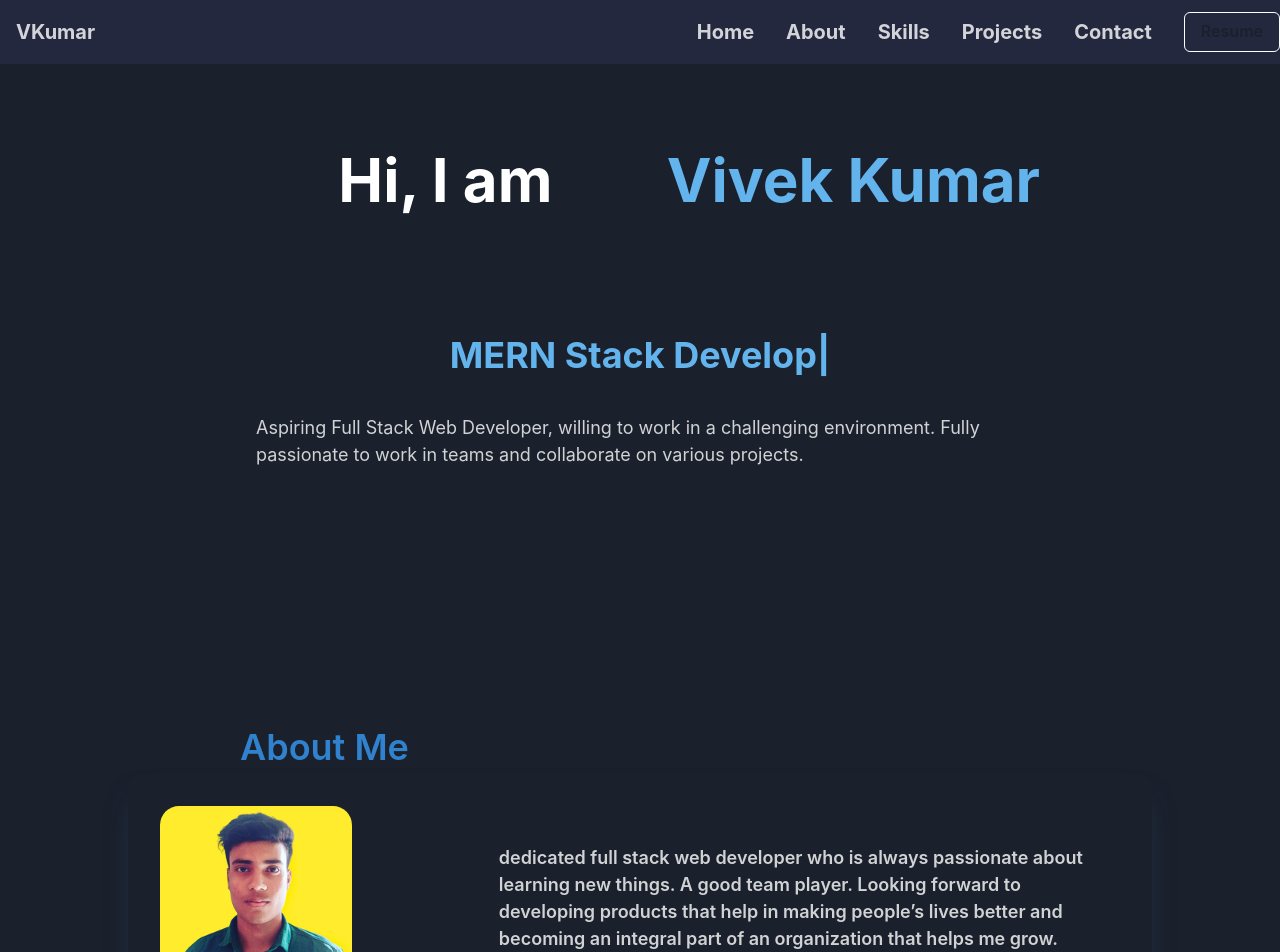
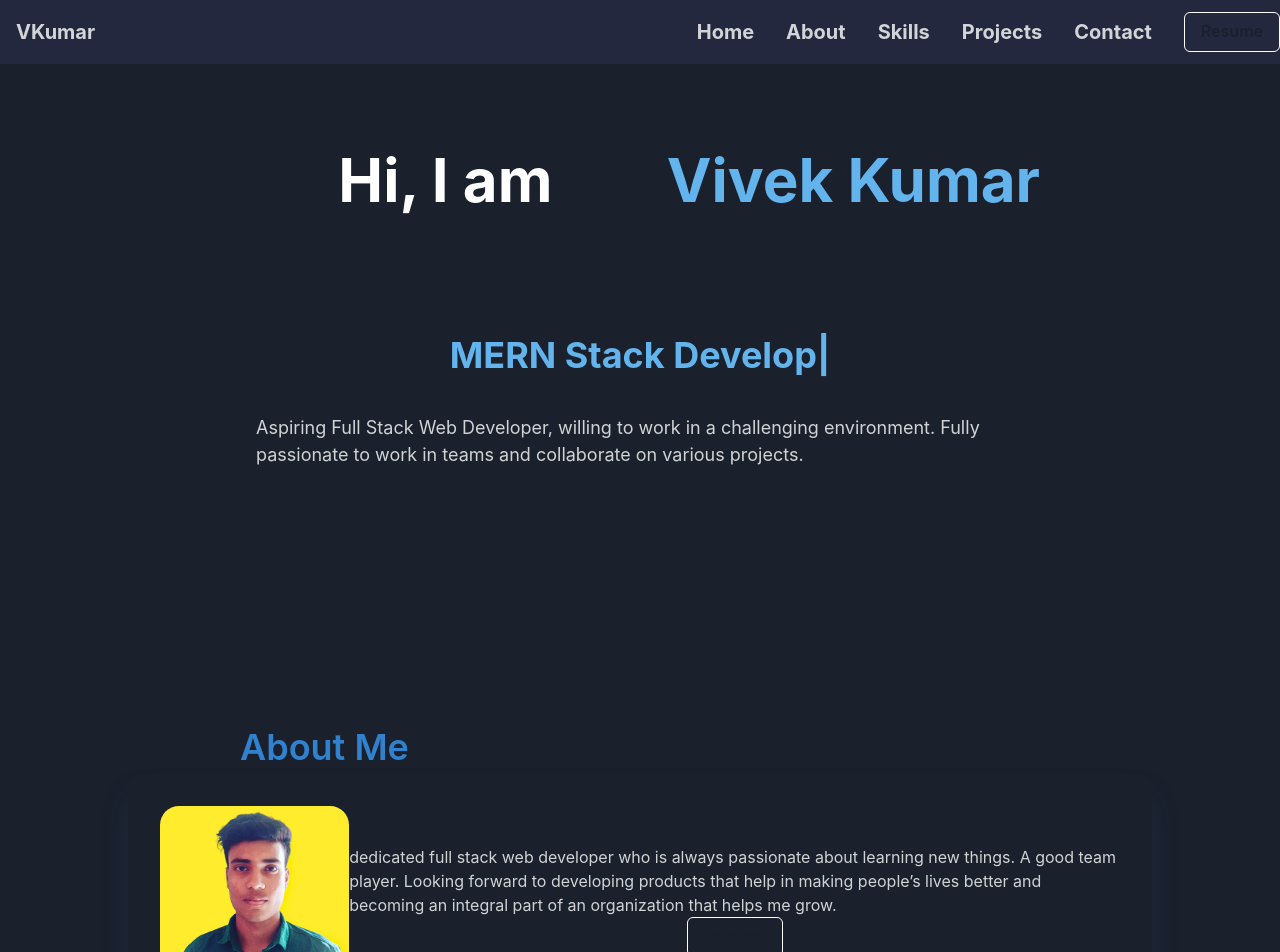
Before and after one commit to Vivek377/Vivek377.github.io, a React (Create React App) app: page / in a window 1280 px wide. Shown: the top 952 px of the page. Built offline with nearby package versions, Linux system fonts and the light colour scheme.

Commit message:
changes in about section

```diff
--- a/src/components/About.jsx
+++ b/src/components/About.jsx
@@ -49,8 +49,8 @@ const About = () => {
               src={mypic}
             />
           </Box>
-          <Box mt={{ base: "2rem" }} w={{ md: "55rem" }}>
-            <Text
+          <div mt={{ base: "2rem" }} w={{ md: "55rem" }}>
+            <p
               fontWeight={{ md: "semibold" }}
               fontSize={{ base: "xl", md: "lg" }}
               id="user-detail-intro"
@@ -59,7 +59,7 @@ const About = () => {
               learning new things. A good team player. Looking forward to
               developing products that help in making peopleʼs lives better and
               becoming an integral part of an organization that helps me grow.
-            </Text>
+            </p>
             <Box
               w={{ base: "fit-content", sm: "fit-content" }}
               m={{ base: "auto", sm: "auto" }}
@@ -85,7 +85,7 @@ const About = () => {
                 </Button>
               </a>
             </Box>
-          </Box>
+          </div>
         </Box>
       </Box>
     </div>
```
